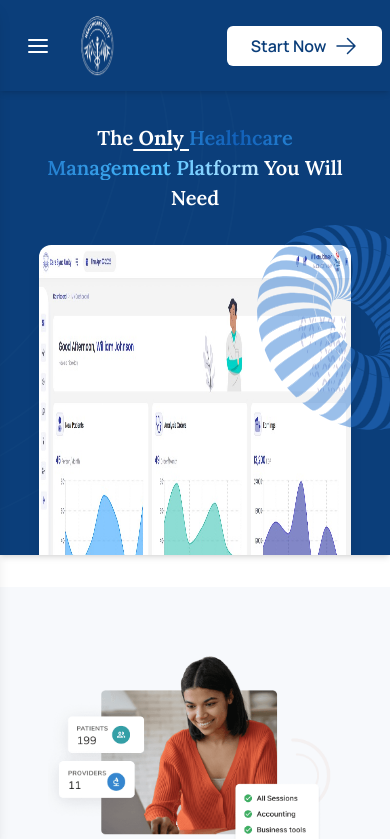
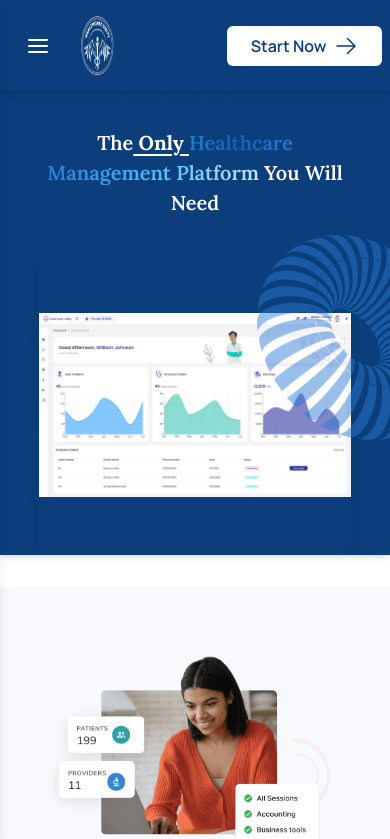
Before and after one commit to BishoyLabib7/care-sync-unity-home-page, a React (Vite) app: page / in a window 390 px wide. Shown: the top 839 px of the page. Built offline with nearby package versions, Linux system fonts and the light colour scheme; a web font is replaced by a local one.

Commit message:
heroIamge

```diff
--- a/src/components/HeroSec.jsx
+++ b/src/components/HeroSec.jsx
@@ -54,7 +54,7 @@ function HeroSec() {
                 height="541.4732403924598"
                 decoding="async"
                 data-nimg={1}
-                className="  w-[80vw] sm:h-[384px] md:h-[537.6px] lg:h-[819.2px] h-[540px] xl:h-full rounded-xl shadow-lg"
+                className=" object-contain w-[80vw]  sm:h-[384px] md:h-[537.6px] lg:h-[819.2px] h-[300px] xl:h-full rounded-xl shadow-lg"
                 initial={{ opacity: 0 }} // Start with opacity 0 (hidden)
                 animate={{ opacity: 1 }} // Animate to opacity 1 (visible)
                 exit={{ opacity: 0 }} // Exit with opacity 0 (fade out)
```
